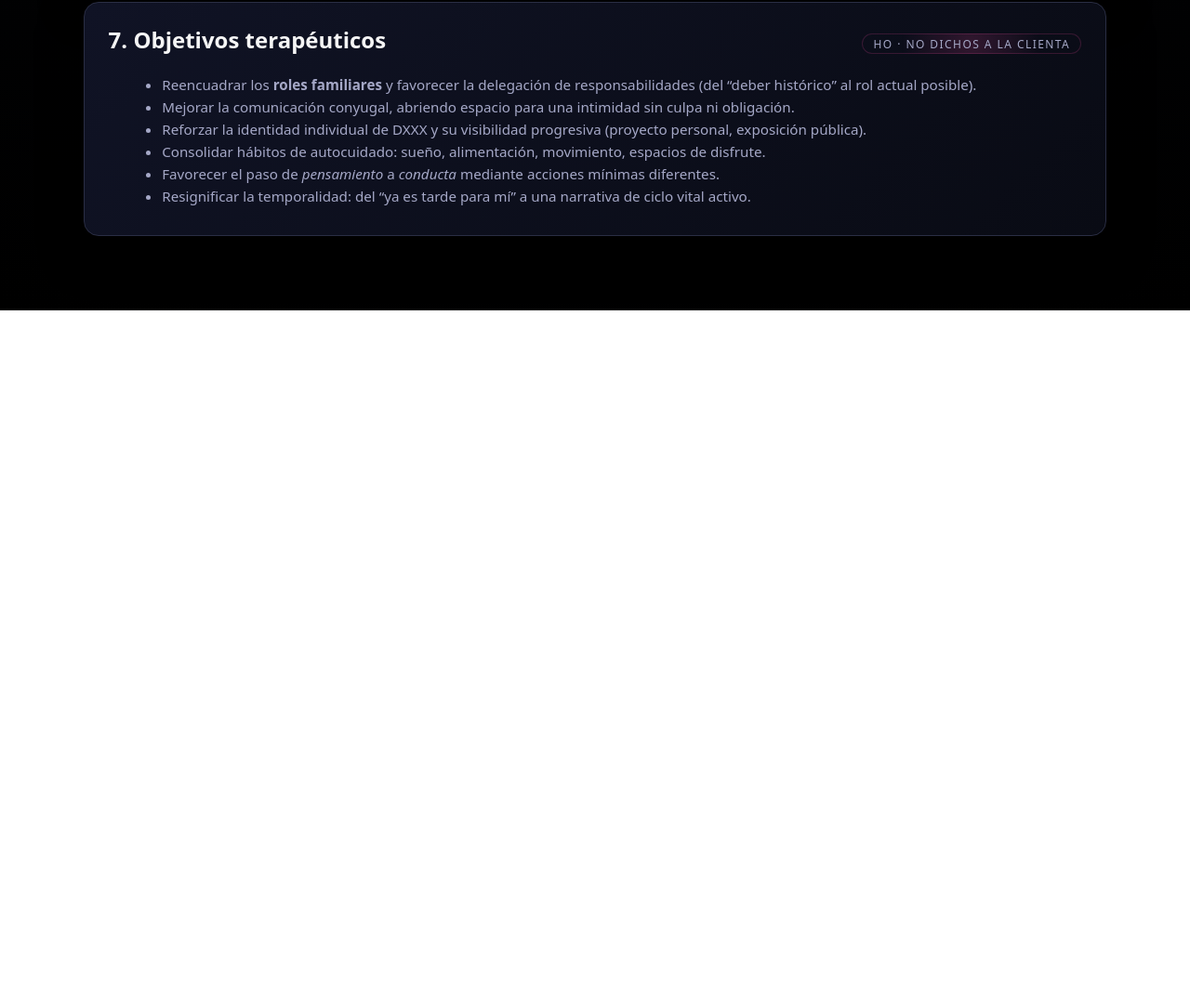
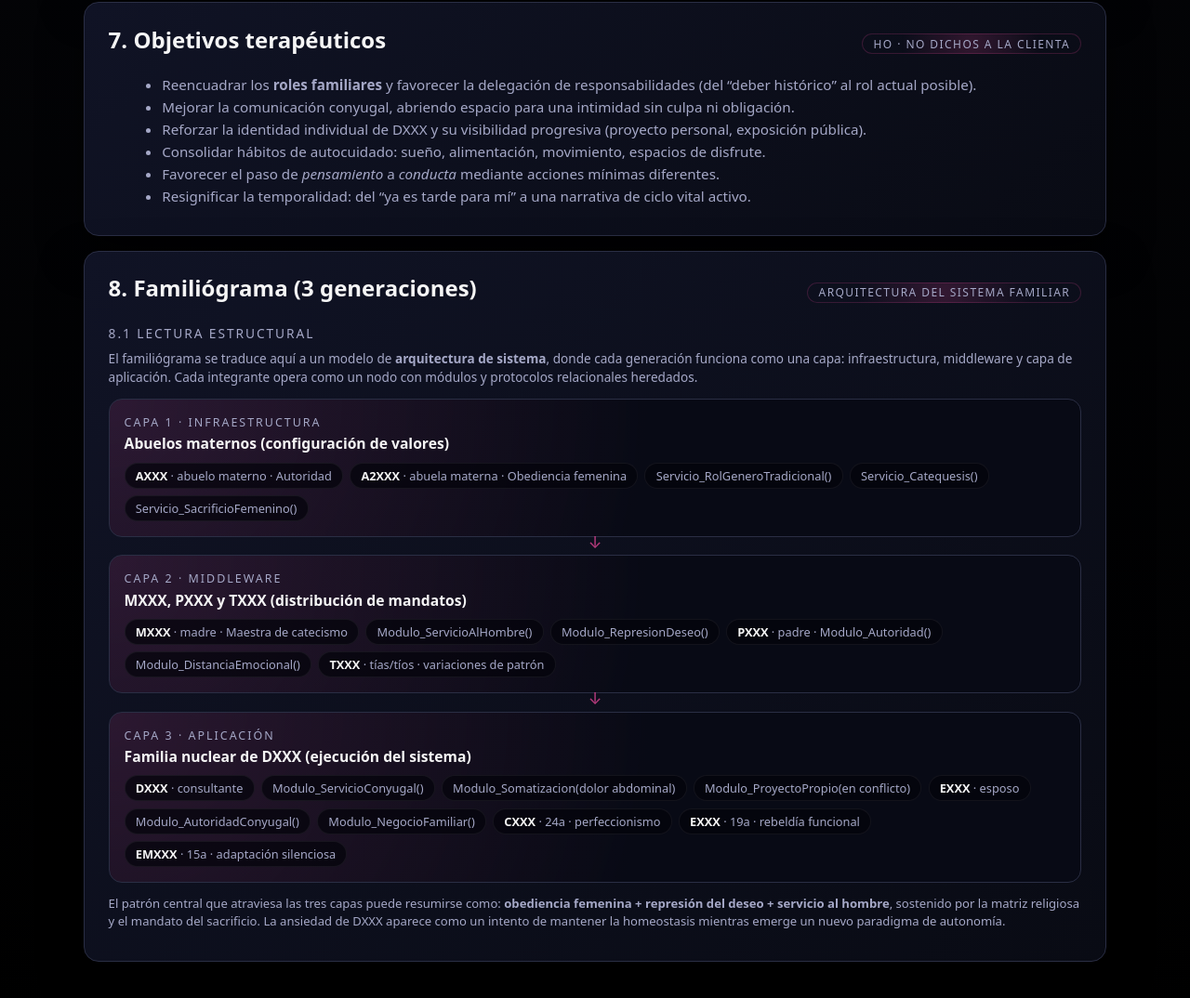
Before and after one commit to iopsyc/D00_Pi_R, a plain HTML site: page index.html in a window 1280 px wide. Shown: the part 2979-4053 px from the top of the page at 93% size. Before the commit the page ends 3313 px from the top, so only its background shows below. Drawn offline with Linux system fonts and the light colour scheme.

Commit message:
Implement family diagram section in index.html
Added styles and structure for a family diagram in the HTML.

```diff
--- a/index.html
+++ b/index.html
@@ -116,6 +116,65 @@
     }
     .small {
       font-size: .85rem;
+      color: var(--muted);
+    }
+
+    /* Estilos del diagrama de familiógrama */
+    .fam-diagram {
+      display: grid;
+      gap: 1.2rem;
+      margin-top: .8rem;
+    }
+    .fam-layer {
+      border-radius: 14px;
+      border: 1px solid var(--border);
+      padding: 1rem;
+      background: radial-gradient(circle at top left, rgba(255,77,166,0.12), #080a15 55%);
+      position: relative;
+    }
+    .fam-layer:not(:last-child)::after {
+      content: "↓";
+      position: absolute;
+      left: 50%;
+      bottom: -1.1rem;
+      transform: translateX(-50%);
+      font-size: 1.1rem;
+      color: var(--accent);
+      opacity: .7;
+    }
+    .fam-layer-title {
+      font-size: .78rem;
+      text-transform: uppercase;
+      letter-spacing: .16em;
+      color: var(--muted);
+      margin-bottom: .2rem;
+    }
+    .fam-layer-label {
+      font-size: .98rem;
+      font-weight: 600;
+      margin-bottom: .6rem;
+    }
+    .fam-nodes {
+      display: flex;
+      flex-wrap: wrap;
+      gap: .45rem;
+    }
+    .fam-node {
+      border-radius: 999px;
+      padding: .25rem .7rem;
+      border: 1px solid rgba(255,255,255,0.06);
+      background: rgba(3,4,10,0.7);
+      font-size: .8rem;
+      color: var(--muted);
+      white-space: nowrap;
+    }
+    .fam-node strong {
+      color: var(--text);
+      font-weight: 600;
+    }
+    .fam-footnote {
+      font-size: .82rem;
+      margin-top: .8rem;
       color: var(--muted);
     }
   </style>
@@ -338,6 +397,81 @@
       </ul>
     </section>
 
+    <!-- FAMILIÓGRAMA -->
+    <section class="card">
+      <div class="card-header">
+        <h2>8. Familiógrama (3 generaciones)</h2>
+        <span class="pill">Arquitectura del sistema familiar</span>
+      </div>
+
+      <p class="sub">8.1 Lectura estructural</p>
+      <p class="small">
+        El familiógrama se traduce aquí a un modelo de <strong>arquitectura de sistema</strong>,
+        donde cada generación funciona como una capa: infraestructura, middleware
+        y capa de aplicación. Cada integrante opera como un nodo con módulos y
+        protocolos relacionales heredados.
+      </p>
+
+      <div class="fam-diagram">
+        <!-- Capa 1 -->
+        <div class="fam-layer">
+          <div class="fam-layer-title">Capa 1 · Infraestructura</div>
+          <div class="fam-layer-label">Abuelos maternos (configuración de valores)</div>
+          <div class="fam-nodes">
+            <div class="fam-node"><strong>AXXX</strong> · abuelo materno · Autoridad</div>
+            <div class="fam-node"><strong>A2XXX</strong> · abuela materna · Obediencia femenina</div>
+            <div class="fam-node">Servicio_RolGeneroTradicional()</div>
+            <div class="fam-node">Servicio_Catequesis()</div>
+            <div class="fam-node">Servicio_SacrificioFemenino()</div>
+          </div>
+        </div>
+
+        <!-- Capa 2 -->
+        <div class="fam-layer">
+          <div class="fam-layer-title">Capa 2 · Middleware</div>
+          <div class="fam-layer-label">MXXX, PXXX y TXXX (distribución de mandatos)</div>
+          <div class="fam-nodes">
+            <div class="fam-node"><strong>MXXX</strong> · madre · Maestra de catecismo</div>
+            <div class="fam-node">Modulo_ServicioAlHombre()</div>
+            <div class="fam-node">Modulo_RepresionDeseo()</div>
+            <div class="fam-node"><strong>PXXX</strong> · padre · Modulo_Autoridad()</div>
+            <div class="fam-node">Modulo_DistanciaEmocional()</div>
+            <div class="fam-node"><strong>TXXX</strong> · tías/tíos · variaciones de patrón</div>
+          </div>
+        </div>
+
+        <!-- Capa 3 -->
+        <div class="fam-layer">
+          <div class="fam-layer-title">Capa 3 · Aplicación</div>
+          <div class="fam-layer-label">Familia nuclear de DXXX (ejecución del sistema)</div>
+          <div class="fam-nodes">
+            <div class="fam-node"><strong>DXXX</strong> · consultante</div>
+            <div class="fam-node">Modulo_ServicioConyugal()</div>
+            <div class="fam-node">Modulo_Somatizacion(dolor abdominal)</div>
+            <div class="fam-node">Modulo_ProyectoPropio(en conflicto)</div>
+
+            <div class="fam-node"><strong>EXXX</strong> · esposo</div>
+            <div class="fam-node">Modulo_AutoridadConyugal()</div>
+            <div class="fam-node">Modulo_NegocioFamiliar()</div>
+
+            <div class="fam-node"><strong>CXXX</strong> · 24a · perfeccionismo</div>
+            <div class="fam-node"><strong>EXXX</strong> · 19a · rebeldía funcional</div>
+            <div class="fam-node"><strong>EMXXX</strong> · 15a · adaptación silenciosa</div>
+          </div>
+        </div>
+      </div>
+
+      <p class="fam-footnote">
+        El patrón central que atraviesa las tres capas puede resumirse como:
+        <strong>obediencia femenina + represión del deseo + servicio al hombre</strong>,
+        sostenido por la matriz religiosa y el mandato del sacrificio. La ansiedad de
+        DXXX aparece como un intento de mantener la homeostasis mientras emerge un
+        nuevo paradigma de autonomía.
+      </p>
+    </section>
+
   </main>
 </body>
 </html>
+
+</html>
```
